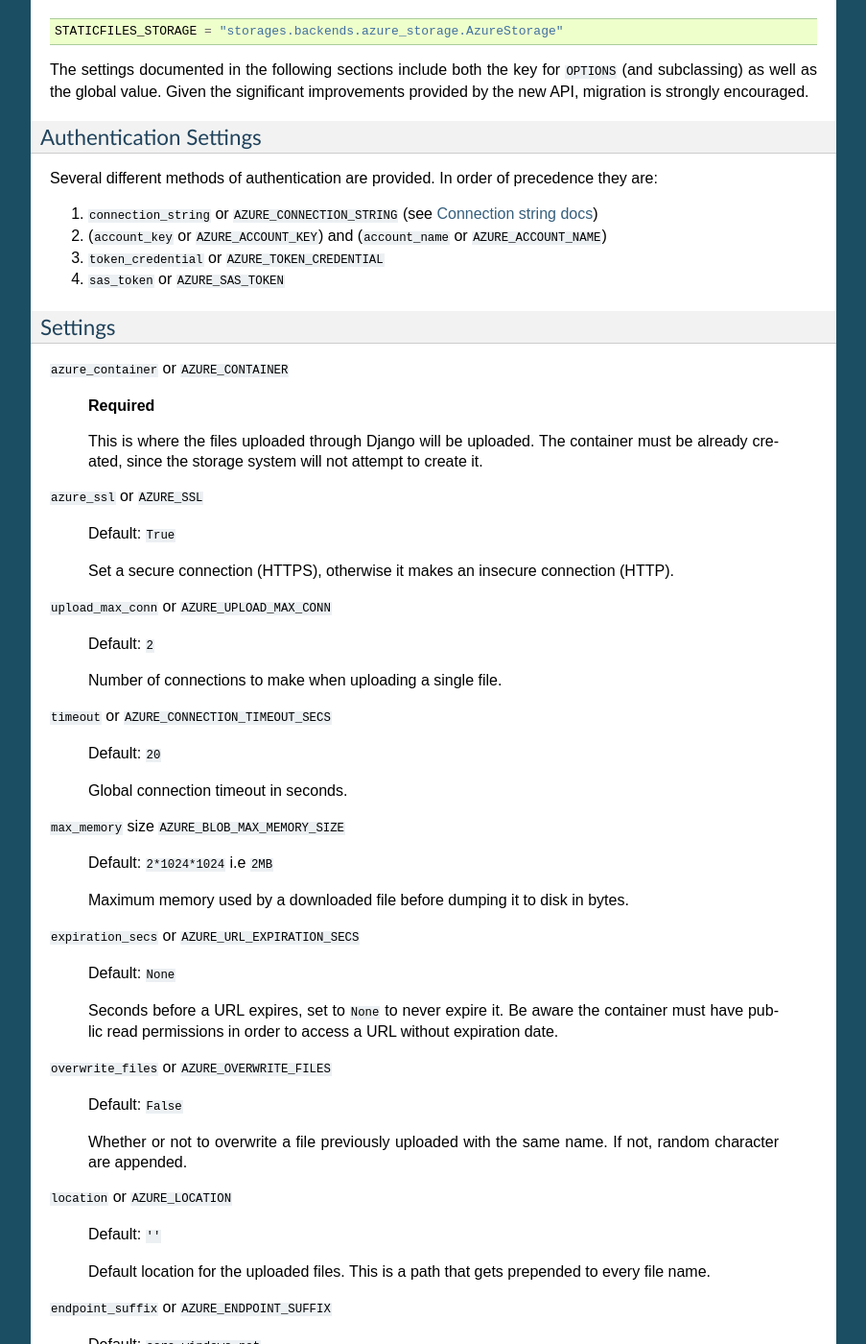
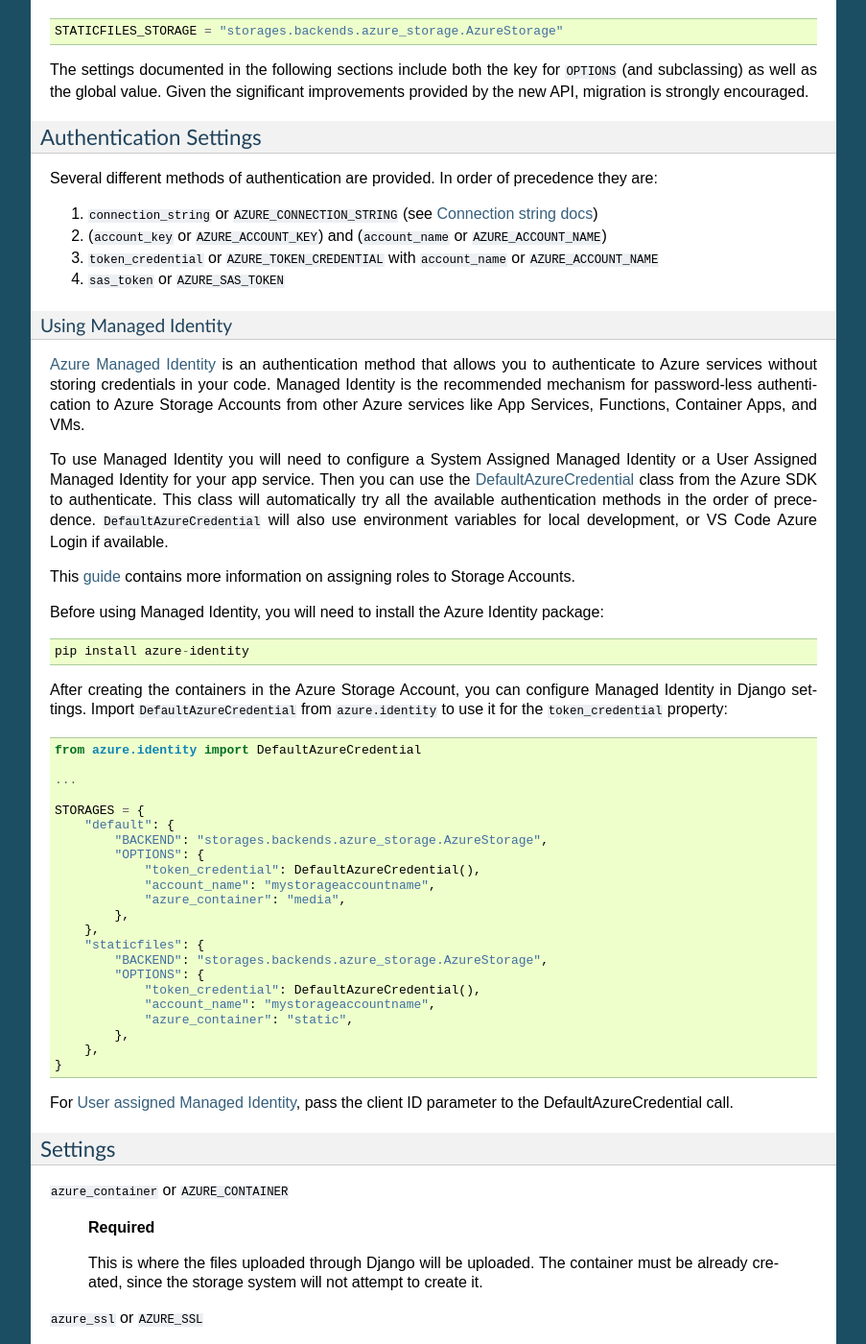
Before and after one commit to balintviktor/django-storage, a Sphinx documentation site: the page built from docs/backends/azure.rst, in a window 1280 px wide and 1400 px high, scrolled down 700 px. Shown: the whole window at 96% size, without its empty margins (198-1101 px from the left). Built offline with Sphinx 7.4.7, drawn with Linux system fonts in a browser that asks for light colours; some of the changed text lies outside the part shown.

Commit message:
[docs/azure] Explain how to use Managed Identity (password-less auth) (#1370)

```diff
--- a/docs/backends/azure.rst
+++ b/docs/backends/azure.rst
@@ -46,10 +46,54 @@ Authentication Settings
 
 Several different methods of authentication are provided. In order of precedence they are:
 
-#. ``connection_string`` or ``AZURE_CONNECTION_STRING`` (see `Connection string docs <http://azure.microsoft.com/en-us/documentation/articles/storage-configure-connection-string/>`_)
+#. ``connection_string`` or ``AZURE_CONNECTION_STRING`` (see `Connection string docs <https://azure.microsoft.com/documentation/articles/storage-configure-connection-string/>`_)
 #. (``account_key`` or ``AZURE_ACCOUNT_KEY``) and (``account_name`` or ``AZURE_ACCOUNT_NAME``)
-#. ``token_credential`` or ``AZURE_TOKEN_CREDENTIAL``
+#. ``token_credential`` or ``AZURE_TOKEN_CREDENTIAL`` with ``account_name`` or ``AZURE_ACCOUNT_NAME``
 #. ``sas_token`` or ``AZURE_SAS_TOKEN``
+
+Using Managed Identity
+++++++++++++++++++++++
+
+`Azure Managed Identity <https://learn.microsoft.com/entra/identity/managed-identities-azure-resources/overview>`_ is an authentication method that allows you to authenticate to Azure services without storing credentials in your code.
+Managed Identity is the recommended mechanism for password-less authentication to Azure Storage Accounts from other Azure services like App Services, Functions, Container Apps, and VMs.
+
+To use Managed Identity you will need to configure a System Assigned Managed Identity or a User Assigned Managed Identity for your app service. Then you can use the `DefaultAzureCredential <https://learn.microsoft.com/python/api/overview/azure/identity-readme?view=azure-python#defaultazurecredential>`_ class from the Azure SDK to authenticate.
+This class will automatically try all the available authentication methods in the order of precedence. ``DefaultAzureCredential`` will also use environment variables for local development, or VS Code Azure Login if available.
+
+This `guide <https://learn.microsoft.com/azure/storage/blobs/storage-quickstart-blobs-python?tabs=managed-identity%2Croles-azure-portal%2Csign-in-azure-cli&pivots=blob-storage-quickstart-scratch#authenticate-to-azure-and-authorize-access-to-blob-data>`_ contains more information on assigning roles to Storage Accounts.
+
+Before using Managed Identity, you will need to install the Azure Identity package::
+
+  pip install azure-identity
+
+After creating the containers in the Azure Storage Account, you can configure Managed Identity in Django settings.
+Import ``DefaultAzureCredential`` from ``azure.identity`` to use it for the ``token_credential`` property::
+
+
+  from azure.identity import DefaultAzureCredential
+
+  ...
+
+  STORAGES = {
+      "default": {
+          "BACKEND": "storages.backends.azure_storage.AzureStorage",
+          "OPTIONS": {
+              "token_credential": DefaultAzureCredential(),
+              "account_name": "mystorageaccountname",
+              "azure_container": "media",
+          },
+      },
+      "staticfiles": {
+          "BACKEND": "storages.backends.azure_storage.AzureStorage",
+          "OPTIONS": {
+              "token_credential": DefaultAzureCredential(),
+              "account_name": "mystorageaccountname",
+              "azure_container": "static",
+          },
+      },
+  }
+
+For `User assigned Managed Identity <https://learn.microsoft.com/python/api/overview/azure/identity-readme?view=azure-python#specify-a-user-assigned-managed-identity-for-defaultazurecredential>`_, pass the client ID parameter to the DefaultAzureCredential call.
 
 Settings
 ~~~~~~~~
@@ -145,7 +189,8 @@ Settings
 
   Default: ``None``
 
-  The api version to use.
+  The Azure Storage API version to use. Default value is the most recent service version that is compatible with the current SDK.
+  Setting to an older version may result in reduced feature compatibility.
 
 Using with Azurite (previously Azure Storage Emulator)
 ~~~~~~~~~~~~~~~~~~~~~~~~~~~~~~~~~~~~~~~~~~~~~~~~~~~~~~~
@@ -194,7 +239,7 @@ The difference between public and private URLs is that private includes the SAS
 With private URLs you can override certain properties stored for the blob by specifying
 query parameters as part of the shared access signature. These properties include the
 cache-control, content-type, content-encoding, content-language, and content-disposition.
-See https://docs.microsoft.com/en-us/rest/api/storageservices/set-blob-properties#remarks
+See https://docs.microsoft.com/rest/api/storageservices/set-blob-properties#remarks
 
 You can specify these parameters by::
 
```
